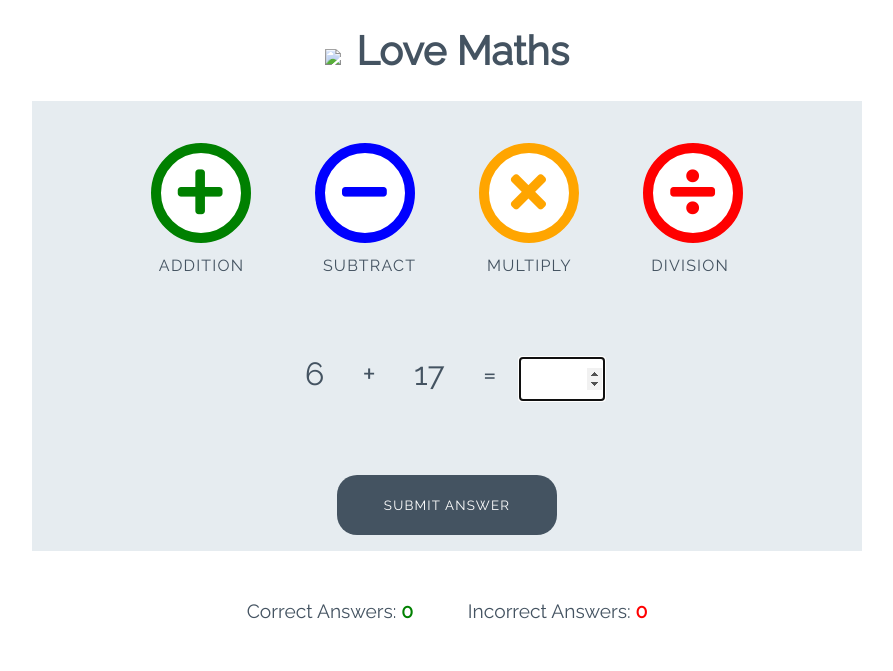
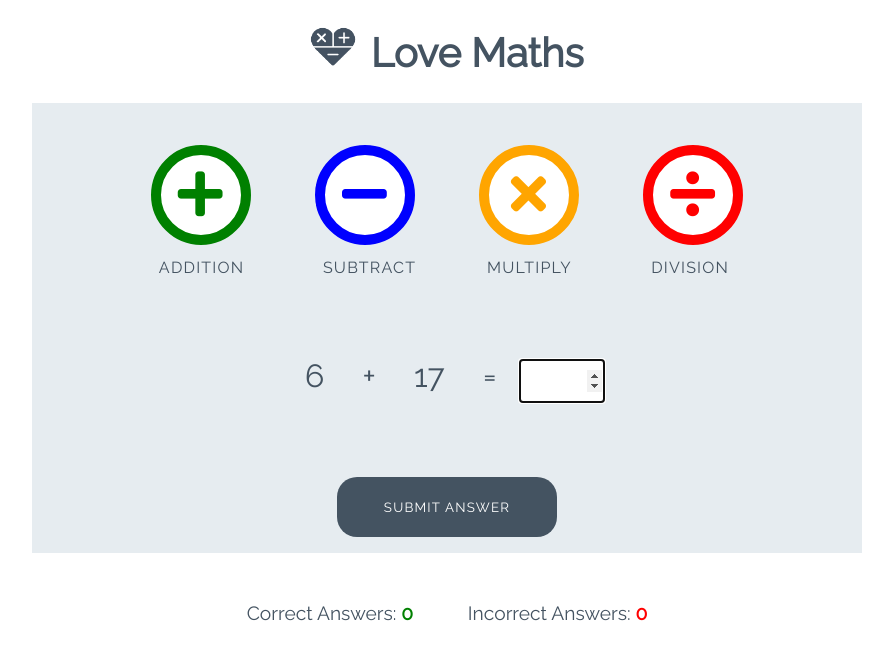
Before and after one commit to LuciusVH/love-maths, a plain HTML site: page index.html in a window 1280 px wide. Shown: the whole page, without its empty margins (193-1086 px from the left). Drawn offline with Linux system fonts and the light colour scheme; the site is published under a folder, as on GitHub Pages, so addresses that start at the root find nothing.

Commit message:
Corrected path for logo img

```diff
--- a/index.html
+++ b/index.html
@@ -14,7 +14,7 @@
 
 <body>
     <h1 class="heading">
-        <img src="/assets/img/logo.png" class="logo"> Love Maths
+        <img src="assets/img/logo.png" class="logo"> Love Maths
     </h1>
 
     <div class="game-area">
```
